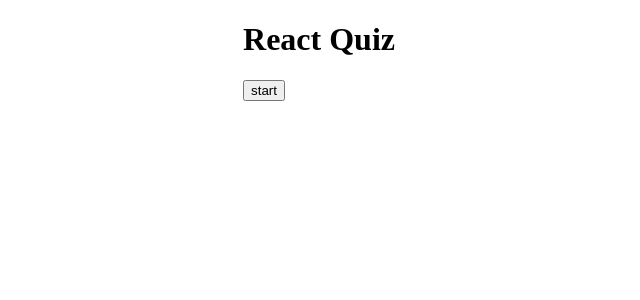
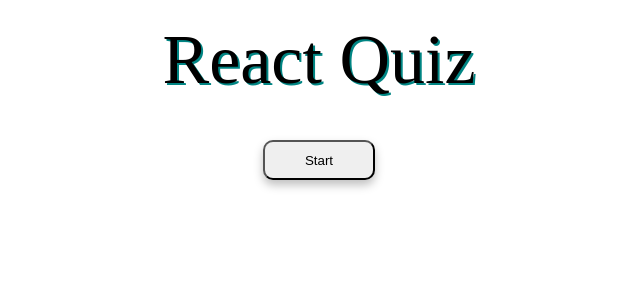
Before and after one commit to AleexCaires/Quiz-Game, a React (Create React App) app: page / in a window 1280 px wide. Shown: the top 300 px of the page, without its empty margins (321-961 px from the left). Built offline with nearby package versions, Linux system fonts and the light colour scheme.

Commit message:
Styles for wrapper and button

```diff
--- a/src/App.styles.ts
+++ b/src/App.styles.ts
@@ -19,3 +19,45 @@ export const Global = createGlobalStyle `::after
 
     }
 `
+
+export const Wrapper = styled.div `
+    display: flex;
+    flex-direction:column;
+    align-items: center;
+
+    > p {
+        color: white;
+    }
+
+    .score {
+        color: white;
+        font-size: 32px;
+        margin: 0;
+    }
+    h1{
+        background-clip:text;
+        --webkit-background-clip: text;
+        --webkit-text-fill-color: transparent;
+        --moz-background-clip: text;
+        --webkit-text-fill-color: color;
+        filter: drop-shadow(2px 2px #008583);
+        font-size: 70px;
+        text-align:center;
+        margin: 20px;
+        font-weight: 400;
+    }
+
+    .start, .next{
+        cursor: pointer;
+        background: linear-gradient(180deg, #fff, #ffcc91)
+        border: 2px solid #d38558;
+        box-shadow: 0px 5px 10px rgba(0,0,0,0.25);
+        border-radius: 10px;
+        height:40px;
+        margin:20px 0;
+        padding: 0 40px;
+    }
+    .start {
+        max-width: 200px;
+    }
+`
--- a/src/App.tsx
+++ b/src/App.tsx
@@ -5,7 +5,7 @@ import QuestionCard from './components/QuestionCard';
 //types
 import { Difficulty, QuestionState } from './API';
 //styles
-import { Global } from './App.styles'
+import { Global, Wrapper } from './App.styles'
 
 export type AnswerObject= {
   question: string,
@@ -78,11 +78,11 @@ const App = () => {
   return (
     <>
     <Global />
-    <div className="App">
+    <Wrapper>
       <h1>React Quiz</h1>
         {gameOver || userAnswers.length === TOTAL_QUESTIONS ? (
           <button className='start' onClick={startTrivia}>
-      start
+      Start
           </button>
         ) : null}
 
@@ -107,7 +107,7 @@ const App = () => {
             Next Question
       </button>
     ) : null }
-  </div>
+  </Wrapper>
   </>
   );
 }
```
